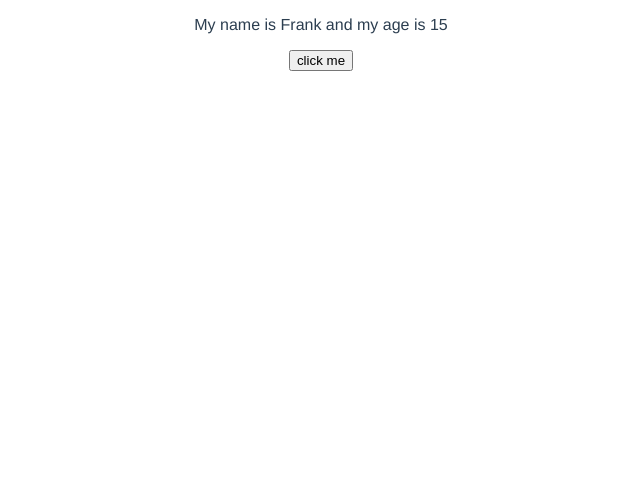
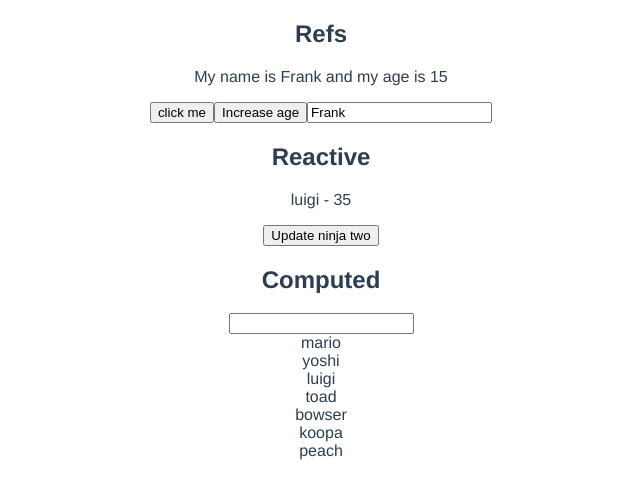
Before and after one commit to frankassafuah/Vue3-dojo-blog, a Vue app: page / in a window 1280 px wide. Shown: the top 496 px of the page, without its empty margins (319-959 px from the left). Built offline with nearby package versions, Linux system fonts and the light colour scheme.

Commit message:
Computed propertie

```diff
--- a/src/views/HomeView.vue
+++ b/src/views/HomeView.vue
@@ -1,20 +1,77 @@
 <template>
   <div class="home">
-    <p>My name is {{ name }} and my age is {{ age }}</p>
+    <h2>Refs</h2>
+    <p ref="p">My name is {{ name }} and my age is {{ age }}</p>
     <button @click="handleClick">click me</button>
+    <button @click="age++">Increase age</button>
+    <input type="text" v-model="name" />
+    <br />
+    <h2>Reactive</h2>
+    <p>{{ ninjaTwo.name }} - {{ ninjaTwo.age }}</p>
+    <button @click="updateNinjaTwo">Update ninja two</button>
+    <br />
+    <h2>Computed</h2>
+    <input type="text" v-model="search" />
+    <div v-for="firstName in matchingNames" :key="firstName">
+      {{ firstName }}
+    </div>
   </div>
 </template>
 
 <script>
+import { ref, reactive } from "@vue/reactivity";
+import { computed } from "@vue/runtime-core";
 export default {
   name: "HomeView",
   setup() {
-    let name = "Frank";
-    let age = 15;
+    //refs
+    const p = ref(null);
+    const name = ref("Frank");
+    const age = ref(15);
+
+    //reactive
+    const ninjaTwo = reactive({ name: "luigi", age: 35 }); //we can't use primitive values with reactive
+
+    //computed
+    const search = ref("");
+    const firstNames = ref([
+      "mario",
+      "yoshi",
+      "luigi",
+      "toad",
+      "bowser",
+      "koopa",
+      "peach",
+    ]);
+
+    const matchingNames = computed(() => {
+      return firstNames.value.filter((firstName) =>
+        firstName.toLowerCase().includes(search.value.toLowerCase())
+      );
+    });
+
+    //methods
     const handleClick = () => {
-      console.log("you clicked me")
-    }
-    return { name: name, age: age, handleClick };
+      name.value = "luigi";
+      age.value = 35;
+      p.value.classList.add("test");
+    };
+    const updateNinjaTwo = () => {
+      ninjaTwo.age = 45;
+    };
+
+    //register
+    return {
+      name,
+      age,
+      handleClick,
+      p,
+      ninjaTwo,
+      updateNinjaTwo,
+      firstNames,
+      search,
+      matchingNames
+    };
   },
 };
 </script>
```
